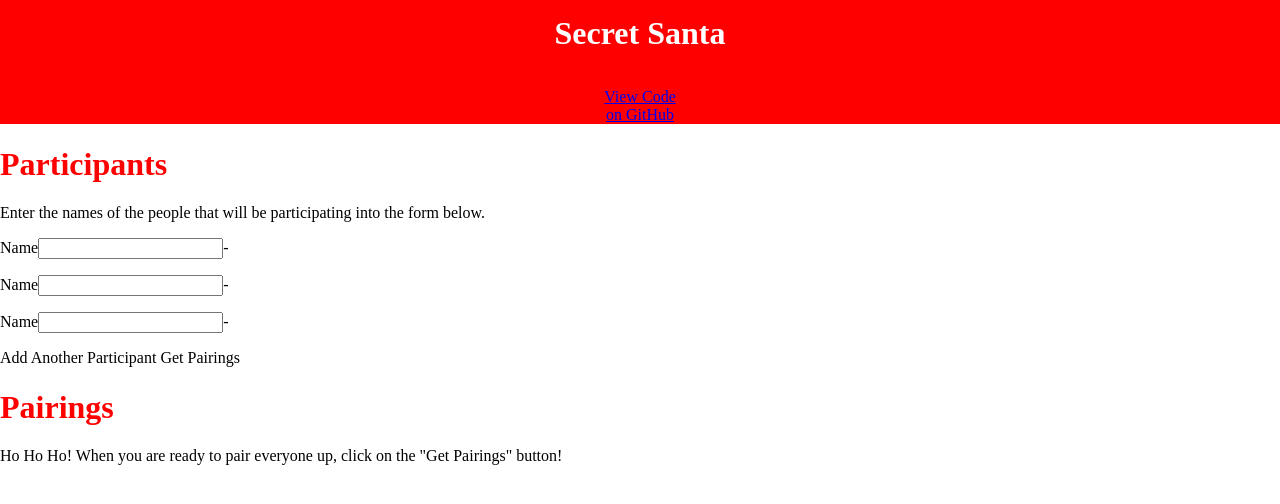
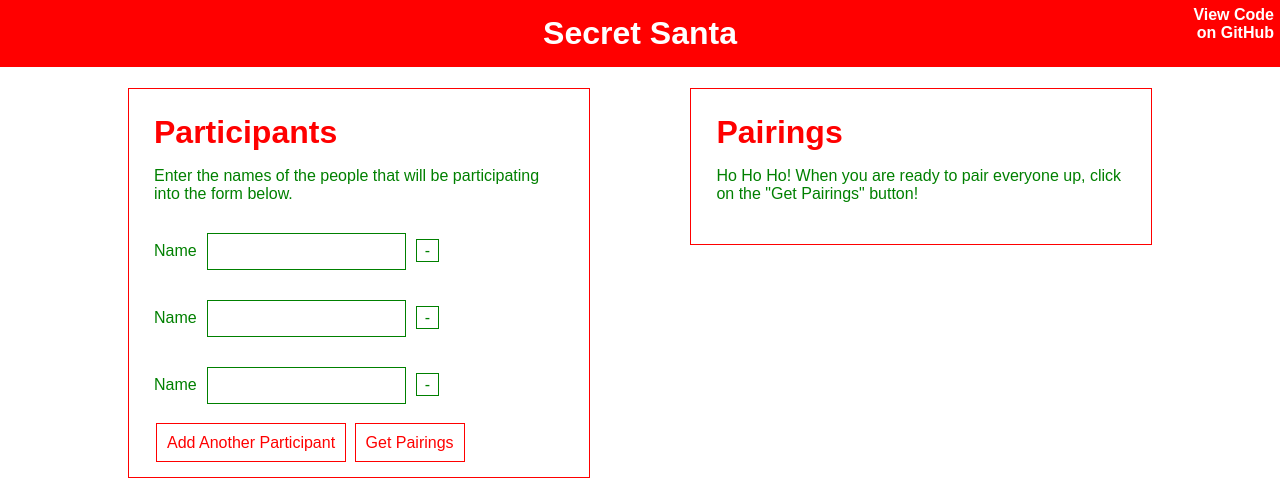
Before and after one commit to escrimeuse/SecretSanta, a plain HTML site: page index.html in a window 1280 px wide. Drawn offline with Linux system fonts and the light colour scheme.

Commit message:
lots of styling that I should have done more individual commits on, instead of this big thing. Oops.

```diff
--- a/styles.css
+++ b/styles.css
@@ -1,5 +1,8 @@
 body {
 	margin: 0 0 0 0;
+	font-family:Arial;
+	color:green;
+	margin-bottom: 500px;
 }
 
 header {
@@ -8,6 +11,7 @@ header {
 	margin-left:auto;
 	margin-right:auto;
 	text-align:center;
+
 }
 
 header  h1 {
@@ -19,3 +23,87 @@ header  h1 {
 h1 {
 	color: red;
 }
+
+div.main {
+	margin-left:10%;
+	margin-right:10%;
+	position:relative;
+}
+
+div.bordered {
+	border: 1px solid red;
+	width: 40%;
+	padding: 25px;
+
+}
+
+div#participant-input {
+	position: absolute;
+	top:0;
+	left:0;
+}
+
+div#pairings-output {
+	position:absolute;
+	top:0;
+	right:0;
+}
+
+.main h1 {
+	margin: 0;
+
+}
+
+.buttons {
+	padding: 10px;
+	margin: 2px;
+	border: 1px solid red;
+	color: red;
+}
+
+#participants p {
+	margin-top:30px;
+	margin-bottom: 30px;
+}
+
+#participants label {
+
+	padding-right:10px;
+
+}
+
+#participants a , span a{
+	margin-left:10px;
+	padding-top: 2px;
+	padding-bottom:2px;
+	padding-left:8px;
+	padding-right:8px;
+	border: 1px solid green;
+	height:2px;
+}
+
+#participants input {
+	border: 1px solid green;
+	padding: 10px;
+	font-family:Arial;
+	color:green;
+}
+
+a {
+	cursor:pointer;
+}
+
+header a {
+	color:white;
+	text-decoration:none;
+}
+
+header p {
+	position: absolute;
+	top: 0;
+	right: 0;
+	margin: 0;
+	padding: 6px;
+	font-weight: bold;
+	text-align:right;
+}
```
